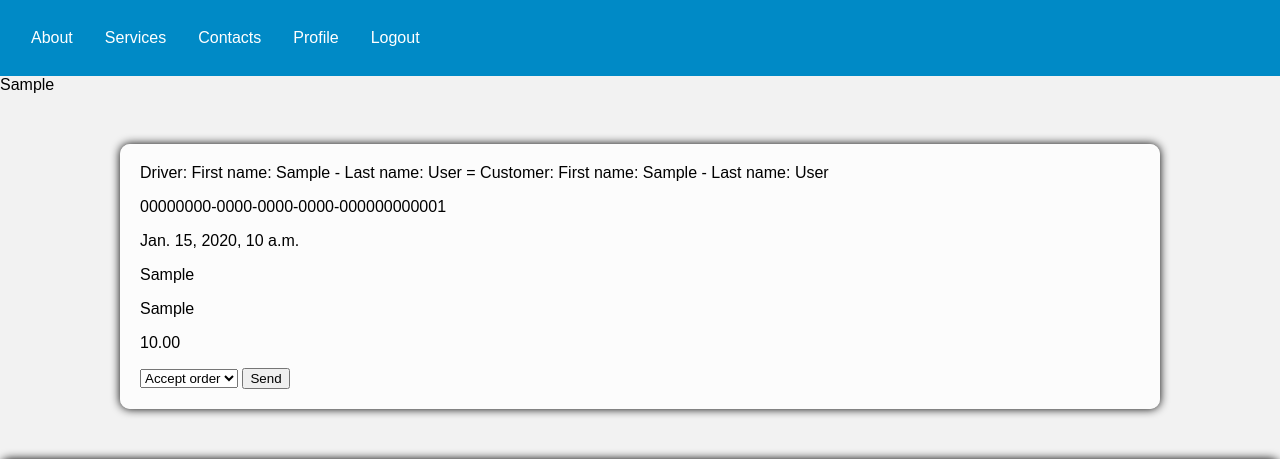
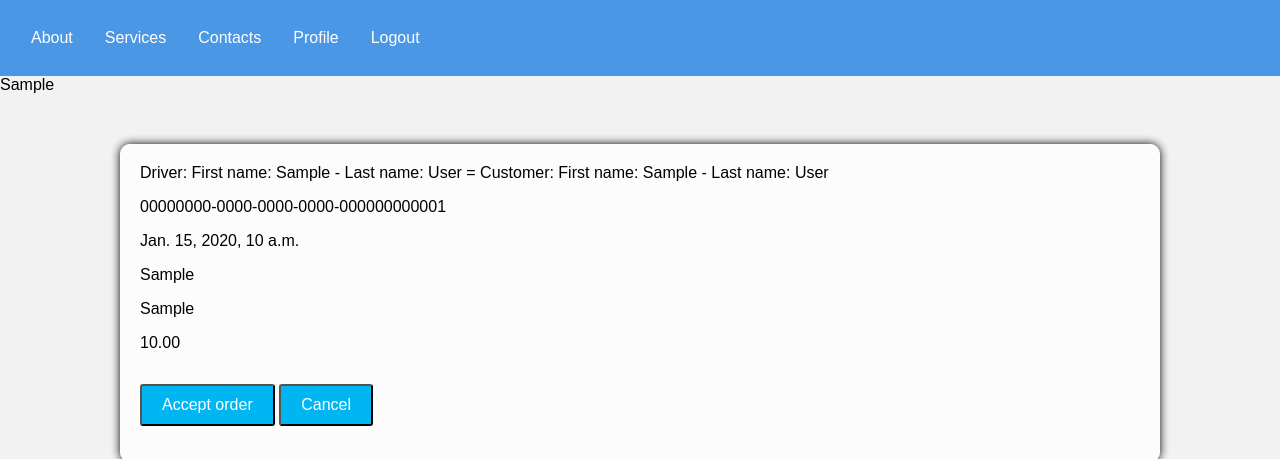
Before and after one commit to kirillsev1/taxi, a Django app: page /driver_order/ in a window 1280 px wide. Shown: the top 459 px of the page. Run offline with Django 4.2, Linux system fonts and the light colour scheme; a user stored in the database is signed in; tables that the repository leaves empty hold one stand-in row (values such as "Sample post"); some libraries are stand-ins or nearby versions.

Commit message:
remake btns

```diff
--- a/taxi/static/css/base.css
+++ b/taxi/static/css/base.css
@@ -7,7 +7,7 @@ body {
 }
 
 header {
-  background-color: #008AC6;
+  background-color: #4A97E6;
   color: #fff;
   padding: 15px;
 }
--- a/taxi/static/css/index.css
+++ b/taxi/static/css/index.css
@@ -6,7 +6,7 @@ body {
 
 .btn {
   display: inline-block;
-  background-color: #00BFFF;
+  background-color: #00B6F2;
   color: #fff;
   padding: 10px 20px;
   border-radius: 5px;
@@ -15,7 +15,7 @@ body {
 }
 
 .btn:hover {
-  background-color: #008AC6;
+  background-color: #4A97E6;
 }
 
 /* Services section */
--- a/taxi/static/css/order.css
+++ b/taxi/static/css/order.css
@@ -40,19 +40,16 @@ input[type="text"] {
     box-shadow: 0px 0px 10px #000;
 }
 
-button[type="submit"] {
-    display: block;
-    margin: 20px auto 0;
-    padding: 10px;
-    border-radius: 5px;
-    border: none;
-    background-color: #007bff;
-    color: #fff;
-    font-weight: bold;
-    box-shadow: 0px 0px 5px #000;
-    cursor: pointer;
+.answer {
+  display: inline-block;
+  background-color: #00B6F2;
+  color: #fff;
+  padding: 10px 20px;
+  border-radius: 3px;
+  font-size: 1em;
+  margin: 1em auto;
 }
 
-button[type="submit"]:hover {
-    background-color: #0056b3;
+.answer:hover {
+  background-color: #4A97E6;
 }
--- a/taxi/templates/taxi/driver_order.html
+++ b/taxi/templates/taxi/driver_order.html
@@ -83,11 +83,8 @@
         <p>{{ order.arrival }}</p>
         <p>{{ order.cost }}</p>
         {% if order.status == "active" %}
-            <select id="answer" name="answer" class="answer">
-                <option>Accept order</option>
-                <option>Cancel</option>
-            </select>
-            <input type="submit" value="Send">
+            <input name="answer" class="answer" type="submit" value="Accept order">
+            <input name="answer" class="answer" type="submit" value="Cancel">
         {% elif order.status == "executed" %}
             <input hidden="hidden" name="answer" class="answer" value="End of trip">
             <input type="submit" value="End of trip">
```
Also changed, not shown: taxi/static/css/profile.css (+14 -0 lines), taxi/templates/taxi/profile.html (+2 -8 lines).
